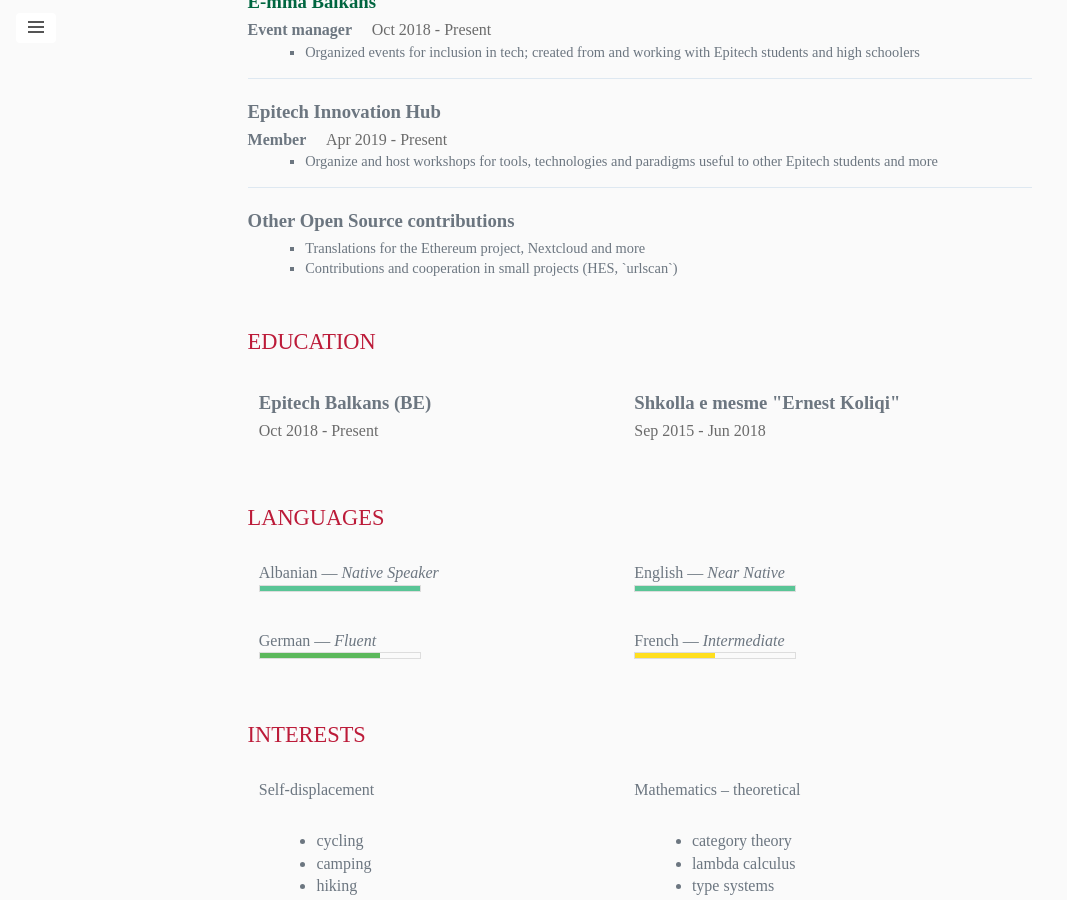
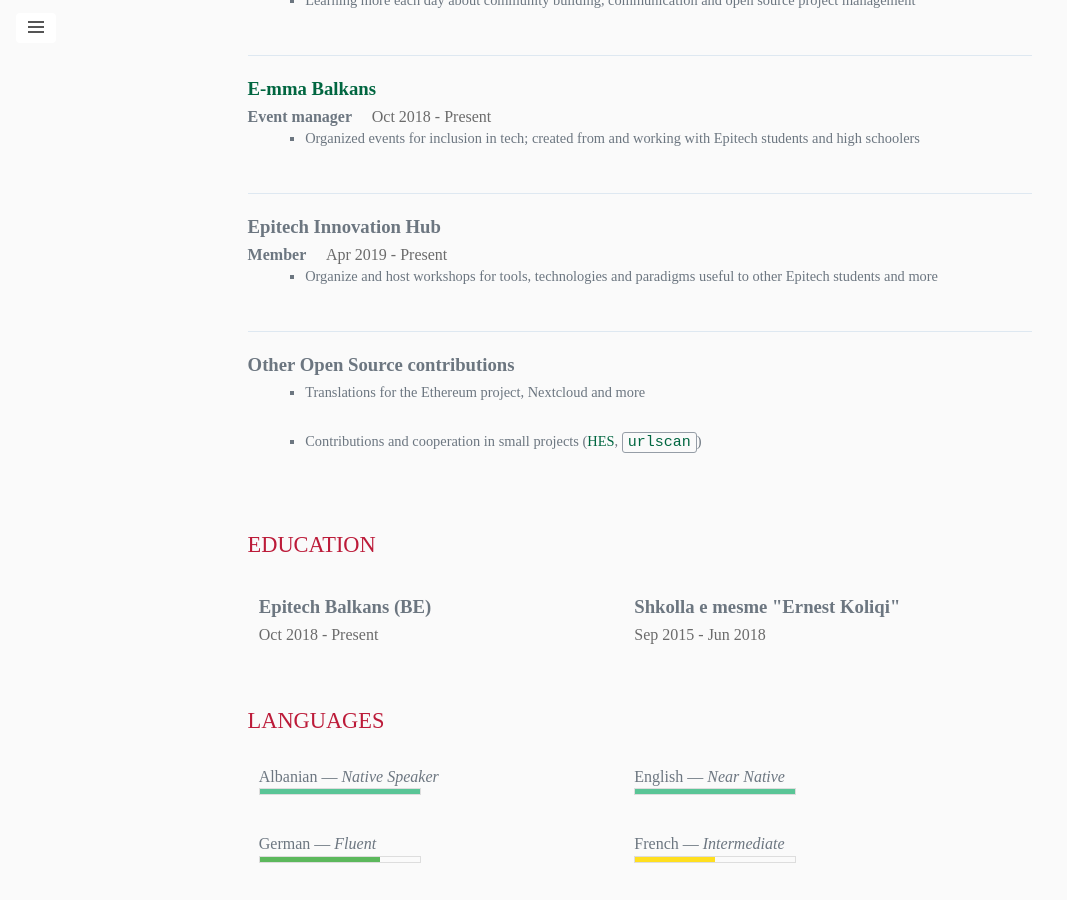
Before and after one commit to alter2000/alter2000.github.io, a Jekyll site: the page built from resume.html, in a window 1280 px wide and 900 px high, scrolled down 2013 px. Shown: the whole window, without its empty margins (0-1067 px from the left). Built offline with Jekyll 4.4.1, drawn with Linux system fonts in a browser that asks for light colours.

Commit message:
update resume

```diff
--- a/_data/resume.yml
+++ b/_data/resume.yml
@@ -163,7 +163,9 @@
 - organization: Other Open Source contributions
   highlights:
   - Translations for the Ethereum project, Nextcloud and more
-  - Contributions and cooperation in small projects (HES, `urlscan`)
+  - Contributions and cooperation in small projects
+    ([HES](https://github.com/fairy-tale-agi-solutions/haskell-editor-setup),
+    [`urlscan`](https://github.com/firecat53/urlscan))
 
 education:
   - institution: Epitech Balkans (BE)
--- a/resume.html
+++ b/resume.html
@@ -116,7 +116,7 @@
     {%- if summary -%}<div class="summary"><p>{{ summary }}</p></div>{%- endif -%}
     {%- if vol.highlights -%}
     <ul class="highlights">
-      {%- for hl in vol.highlights -%} <li>{{ hl }}</li> {%- endfor -%}
+      {%- for hl in vol.highlights -%} <li>{{ hl | markdownify }}</li> {%- endfor -%}
     </ul> {%- endif -%}
   </div>
   {%- endfor -%}
@@ -135,7 +135,7 @@
     </header>
     {%- if proj.summary -%}<div class="summary"><p>{{ proj.summary | markdownify }}</p></div>{%- endif -%}
     {%- if proj.highlights -%} <ul class="highlights">
-      {%- for hl in proj.highlights -%} <li>{{ hl }}</li> {%- endfor -%}
+      {%- for hl in proj.highlights -%} <li>{{ hl | markdownify }}</li> {%- endfor -%}
     </ul> {%- endif -%}
   </section>
   {%- endfor -%}
```
